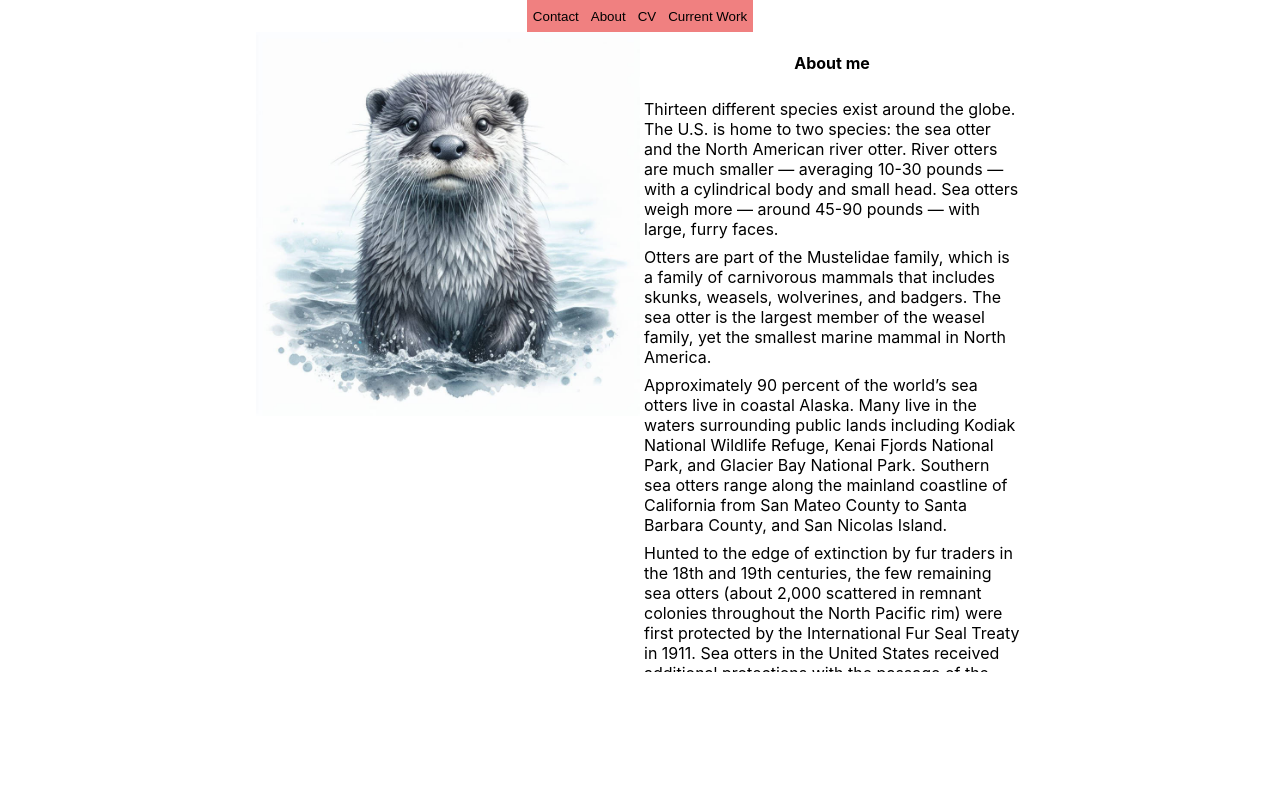
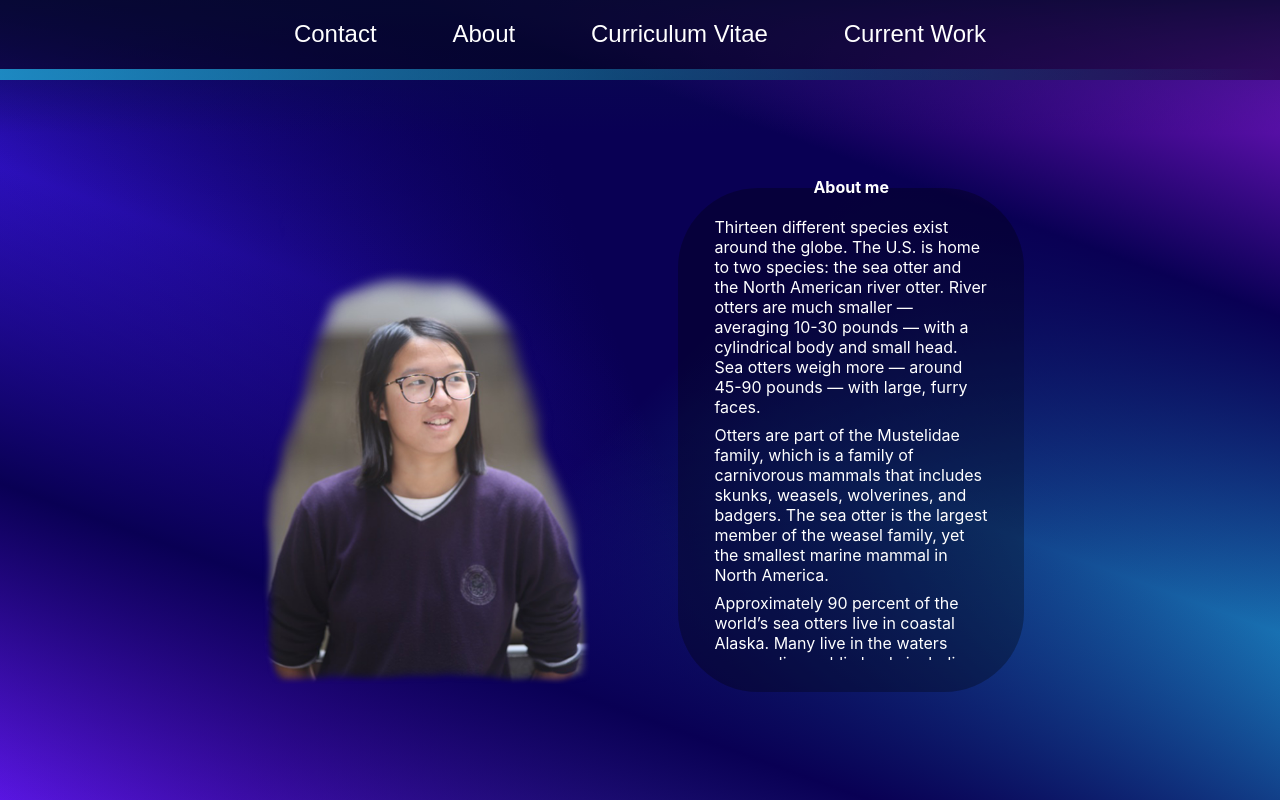
Before and after one commit to linda-lingfeng/linda-lingfeng.github.io, a React (Create React App) app: page / in a window 1280 px wide. Built offline with nearby package versions, Linux system fonts and the light colour scheme.

Commit message:
Improved background, styling and some components

```diff
--- a/src/AboutMeComponent.js
+++ b/src/AboutMeComponent.js
@@ -1,5 +1,5 @@
 import PortraitExhibit from "./PortraitExhibit";
-import otterPortrait from "./otter_portrait.jpg"
+import otterPortrait from "./profile_pic_2.png"
 
 function AboutMeComponent(props) {
   return <PortraitExhibit
--- a/src/App.css
+++ b/src/App.css
@@ -1,10 +1,26 @@
 .App {
   text-align: center;
-}
+  display: flex;
+  flex-direction: column;
+  align-items: center;
 
-.App-logo {
-  height: 40vmin;
-  pointer-events: none;
+
+  color: white;
+
+
+  height: 100vh;
+  width: 100vw;
+
+
+  background:
+  linear-gradient(180deg, rgba(10, 15, 80, 0.8),  rgba(10, 15, 80, 0), rgba(10, 15, 80, 0), rgba(10, 15, 80, 0), rgba(10, 15, 80, 0), rgba(10, 15, 80, 0), rgba(10, 15, 80, 0)),
+    linear-gradient(20deg, rgba(155, 23, 234, 0.3), rgba(9, 0, 84, 1), rgba(155, 23, 234, 0), rgba(9, 0, 84, 1), rgba(155, 23, 234, 0.9)),
+    linear-gradient(60deg, rgba(155, 23, 234, 0.2), rgba(155, 23, 234, 0), rgba(155, 23, 234, 0)),
+    linear-gradient(70deg, rgba(40, 23, 234, 0.9), rgba(0,0,0,0), rgba(40, 23, 234, 0)),
+    linear-gradient(315deg, rgba(35, 191, 243, 0.7), rgba(0,0,0,0), rgba(40, 23, 234, 0))
+  ;
+
+  background-color: rgba(9, 0, 84, 1);
 }
 
 @media (prefers-reduced-motion: no-preference) {
@@ -13,20 +29,6 @@
   }
 }
 
-.App-header {
-  background-color: #282c34;
-  min-height: 100vh;
-  display: flex;
-  flex-direction: column;
-  align-items: center;
-  justify-content: center;
-  font-size: calc(10px + 2vmin);
-  color: white;
-}
-
-.App-link {
-  color: #61dafb;
-}
 
 @keyframes App-logo-spin {
   from {
@@ -38,22 +40,71 @@
 }
 
 .navbar {
-  height: 2em;
-  justify-content: center;
+  height: 5.0em;
+  width: 100vw;
+
+  display: flex;
+
+  align-items: center;
+  flex-direction: column;
+
+  background-color: rgba(0,0,0,0.4);
+  /* background-color: rgba(113, 10, 64, 0.96); */
+  /* background: linear-gradient(180deg, rgba(113, 10, 64, 0.96), rgba(113, 10, 64, 0.70),  rgba(113, 10, 64, 0)); */
+
+  /* border-image: linear-gradient(90deg, rgba(35, 191, 243, 1), rgba(35, 191, 243, 0)) 1 100%; */
+
+}
+
+.navigation-border {
+  order:2;
+  height: 0.8em;
+  width: 100vw;
+
+  background: linear-gradient(90deg, rgba(35, 191, 243, 0.7), rgba(35, 191, 243, 0));
+
+}
+
+
+.navigation {
+  order:1;
+  height: 5.0em;
+  width: 60vw;
+
+  display: flex;
+  justify-content: space-around;
+
+  flex-grow: 0;
+  /* background-color: rgba(113, 10, 64, 0.96); */
+
 }
 
 .nav-button {
   height: 100%;
   width: fit-content;
-
+  font-size: 1.5em;
   border: 0;
 
-  background-color: lightcoral;
+  color: white;
+
+  background-color: rgba(113, 10, 64, 0);
 
 }
 
 
+.body {
+  /* background-color: violet; rgba(35, 191, 243, 0.96)*/
+  /* background: linear-gradient(0.25turn, rgba(155, 23, 234, 0.96), rgba(155, 23, 234, 0), rgba(155, 23, 234, 0.96)); */
 
+
+
+  display: flex;
+  justify-content: center;
+  align-items: center;
+
+  flex-grow: 1;
+  min-height: 0;
+}
 
 
 /* ##### Main Code ##### */
@@ -61,6 +112,12 @@
 .main-content {
   display: flex;
   justify-content: center;
+  align-items: center;
+
+  height: 100%;
+  min-height: 0;
+
+
 }
 
 
@@ -70,15 +127,33 @@
   font-weight: bold;
 }
 
+.contact-info-entry-link {
+  color: white;
+}
+
+
 
 /* ##### Portrait Exhibit Code ###### */
 
 .portrait-exhibit {
-  height: 80vh;
-  width: 60vw;
+  height: 70%;
+  width: 60%;
+
+  display: flex;
+  justify-content: space-between;
+  min-height: 0;
+
+}
+
+.portrait-container {
+  order: 1;
+  min-height: 0;
+  height: auto;
+  width: 45%;
 
   display: flex;
   justify-content: center;
+  align-items: center;
 }
 
 .portrait-frame > img {
@@ -87,43 +162,59 @@
   width: 100%;
 }
 
+.portrait-description {
+  order: 2;
+  min-height: 0;
+  height: auto;
+  width: 45%;
 
-.portrait-container {
-  order: 1;
-  height: auto;
-  width: 50%;
-}
+  display: flex;
+  justify-content: center;
+  align-items: center;
 
 
-.portrait-description {
-  order: 2;
-  height: auto;
-  width: 50%;
+  /* background-color: rgba(10, 15, 80, 0.7); */
+  background-color: rgba(0, 0, 0, 0.3);
+
+  border-radius: 5em;
 }
 
 .description {
   height: 100%;
   width: 100%;
+  min-height: 0;
 
   display: flex;
   flex-direction: column;
+
+  padding-top: 1em;
+  padding-left: 2em;
+  padding-right: 2em;
+  padding-bottom: 5em;
+
+  overflow-y: scroll;
 }
 
 .description-title {
   order: 1;
   flex-grow: 0;
+
+
+  margin-bottom: 1em;
+
+
+
 }
 
 .description-list {
   order: 2;
   flex-grow: 1;
+  min-height: 0;
 
   list-style: none;
   text-align: left;
   overflow-x: hidden;
   overflow-y: scroll;
-  height: auto;
-  width: auto;
 }
 
 .description-list-item {
@@ -188,3 +279,35 @@
     left: 0%;
   }
 }
+
+
+
+
+
+/* ##### CV Section ##### */
+
+.cv-exhibit {
+  width: 70%;
+  height: 80%;
+
+  max-height: 75vh;
+  max-width: 75vw;
+
+  display: flex;
+  justify-content: space-between;
+}
+
+.cv {
+  width: 65%;
+  overflow-y: scroll;
+}
+
+.cv-header-list {
+  width: 30%;
+  overflow-y: scroll;
+
+
+  display: flex;
+  flex-direction: column;
+  align-items: stretch;
+}
--- a/src/App.js
+++ b/src/App.js
@@ -1,4 +1,4 @@
-import logo from './logo.svg';
+
 import './App.css';
 import NavigationBar from './NavigationBar';
 import WebsiteMainContent from './WebsiteMainContent';
--- a/src/CVExhibit.js
+++ b/src/CVExhibit.js
@@ -2,7 +2,7 @@
 
 function CVSection(props) {
   return <>
-    <h4 className="cv-section-header"> {props.headerText}</h4>
+    <h4 id={"cv-section-header" + props.index} className="cv-section-header"> {props.headerText}</h4>
     <p className="cv-section-paragraph">{props.paragraphText}</p>
   </>
 }
@@ -14,16 +14,17 @@ function CVSection(props) {
 function CVExhibit(props) {
   return <div className="cv-exhibit">
     <div className="cv">
-      {props.cvSections.map((section) => {
+      {props.cvSections.map((section, index) => {
         return <CVSection
           headerText={section.headerText}
           paragraphText={section.paragraphText}
+          index={index}
         />
       })}
     </div>
-    <div className="cv-header-link-list">
-      {props.cvSections.map((section) => {
-        return <h4 className="cv-header-link-item"> {section.headerText}</h4>
+    <div className="cv-header-list">
+      {props.cvSections.map((section, index) => {
+        return <button value={"/#cv-section-header" + index} onClick={() => window.location.replace("/#cv-section-header" + index)} className="cv-header-link-item"> {section.headerText}</button>
       })}
     </div>
   </div>
--- a/src/ContactInfo.js
+++ b/src/ContactInfo.js
@@ -2,7 +2,9 @@
 function ContactInfoEntry(props) {
   return <p className="contact-info-entry">
     <span className="contact-info-entry-name"> {props.infoEntryName} </span>
-    <span className="contact-info-entry-value"> {props.infoEntryValue} </span>
+    {props.infoEntryValue.startsWith("https")
+      ? <a className="contact-info-entry-link" href={props.infoEntryValue}> {props.infoEntryValue} </a>
+      : <span className="contact-info-entry-value"> {props.infoEntryValue} </span> }
   </p>
 }
 
--- a/src/CurrentWorkComponent.js
+++ b/src/CurrentWorkComponent.js
@@ -1,5 +1,5 @@
 import PortraitExhibit from "./PortraitExhibit";
-import otterPortrait from "./otter_portrait.jpg"
+import otterPortrait from "./profile_pic_2.png"
 
 function CurrentWorkComponent(props) {
   return <PortraitExhibit
--- a/src/NavigationBar.js
+++ b/src/NavigationBar.js
@@ -1,5 +1,6 @@
 function NavigationBar(props) {
   return (<nav className="navbar">
+    <div className="navigation">
       <button className="nav-button"
         onClick={() => props.setContentDisplayed("contact")}
       >Contact</button>
@@ -8,10 +9,12 @@ function NavigationBar(props) {
       >About</button>
       <button className="nav-button"
         onClick={() => props.setContentDisplayed("cv")}
-    >CV</button>
+      >Curriculum Vitae</button>
       <button className="nav-button"
         onClick={() => props.setContentDisplayed("current work")}
       >Current Work</button>
+    </div>
+    <div className="navigation-border"></div>
   </nav>);
 }
 
```
Also changed, not shown: src/profile_pic_2.png (added). Lines whose indentation alone changed are shown as unchanged.
